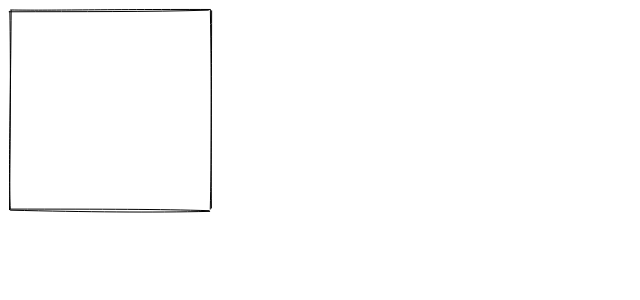
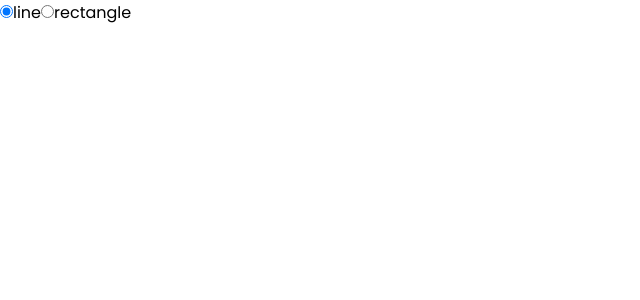
Before and after one commit to bmukesh23/ExcaliSketch, a React (Vite) app: page / in a window 1280 px wide. Shown: the top 300 px of the page, without its empty margins (0-640 px from the left). Built offline with nearby package versions, Linux system fonts and the light colour scheme.

Commit message:
add: mouse events and element types

```diff
--- a/src/App.tsx
+++ b/src/App.tsx
@@ -1,19 +1,93 @@
-import { useLayoutEffect } from "react";
+import { MouseEvent, useState, useLayoutEffect } from "react";
 import rough from 'roughjs';
 
+type ElementType = {
+  x1: number;
+  x2: number;
+  y1: number;
+  y2: number;
+  // eslint-disable-next-line @typescript-eslint/no-explicit-any
+  roughElement: any;
+}
+
 export default function App() {
+  const [elements, setElements] = useState<ElementType[]>([]);
+  const [drawing, setDrawing] = useState(false);
+  const [elementType, setElementType] = useState<"line" | "rectangle">("line");
+
+  const generator = rough.generator();
+
+  const createElement = (
+    x1: number,
+    y1: number,
+    x2: number,
+    y2: number
+  ): ElementType => {
+    const roughElement = elementType === "line" ? generator.line(x1, y1, x2, y2) : generator.rectangle(x1, y1, x2 - x1, y2 - y1);
+    return { x1, y1, x2, y2, roughElement };
+  };
+
   useLayoutEffect(() => {
     const canvas = document.getElementById("canvas") as HTMLCanvasElement;
     const context = canvas.getContext("2d") as CanvasRenderingContext2D;
     context.clearRect(0, 0, canvas.width, canvas.height);
 
     const roughCanvas = rough.canvas(canvas);
-    roughCanvas.rectangle(10, 10, 200, 200);
-  });
+
+    elements.forEach(({ roughElement }) => {
+      roughCanvas.draw(roughElement);
+    });
+  }, [elements]);
+
+  const handleMouseDown = (event: MouseEvent<HTMLCanvasElement>) => {
+    setDrawing(true);
+    const {clientX, clientY} = event;
+    const element = createElement(clientX, clientY, clientX, clientY);
+    setElements((prevState) => [...prevState, element]);
+  };
+
+  const handleMouseMove = (event: MouseEvent<HTMLCanvasElement>) => {
+    if(!drawing){
+      return;
+    }
+
+    const index = elements.length - 1;
+    const { clientX, clientY} = event;
+    const { x1, y1} = elements[index];
+    const updateElement = createElement(x1, y1, clientX, clientY);
+
+    const elementsCopy = [...elements];
+    elementsCopy[index] = updateElement;
+    setElements(elementsCopy);
+  };
+
+  const handleMouseUp = () => {
+    setDrawing(false);
+  }
 
   return (
     <div>
-      <canvas id="canvas" width={innerWidth} height={innerHeight}></canvas>
+      <div style={{ position: 'fixed' }}>
+        <input
+          type="radio"
+          name="line"
+          id="line"
+          checked={elementType === "line"}
+          onChange={() => setElementType("line")}
+        />
+        <label htmlFor="line">line</label>
+
+        <input
+          type="radio"
+          name="rectangle"
+          id="rectangle"
+          checked={elementType === "rectangle"}
+          onChange={() => setElementType("rectangle")}
+        />
+        <label htmlFor="rectangle">rectangle</label>
+
+      </div>
+      <canvas id="canvas" width={innerWidth} height={innerHeight} onMouseDown={handleMouseDown} onMouseUp={handleMouseUp} onMouseMove={handleMouseMove}>Canvas{" "}</canvas>
     </div>
   )
 }
```
